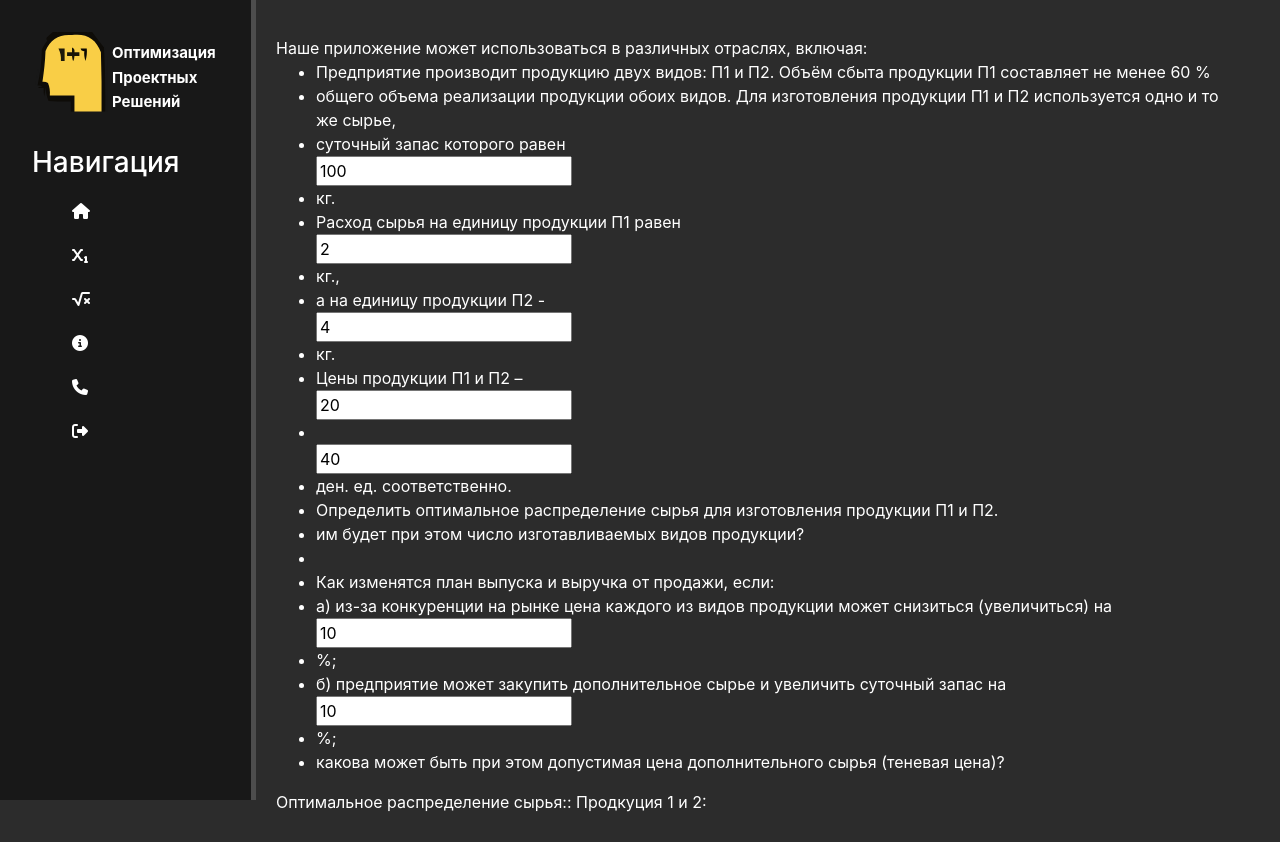
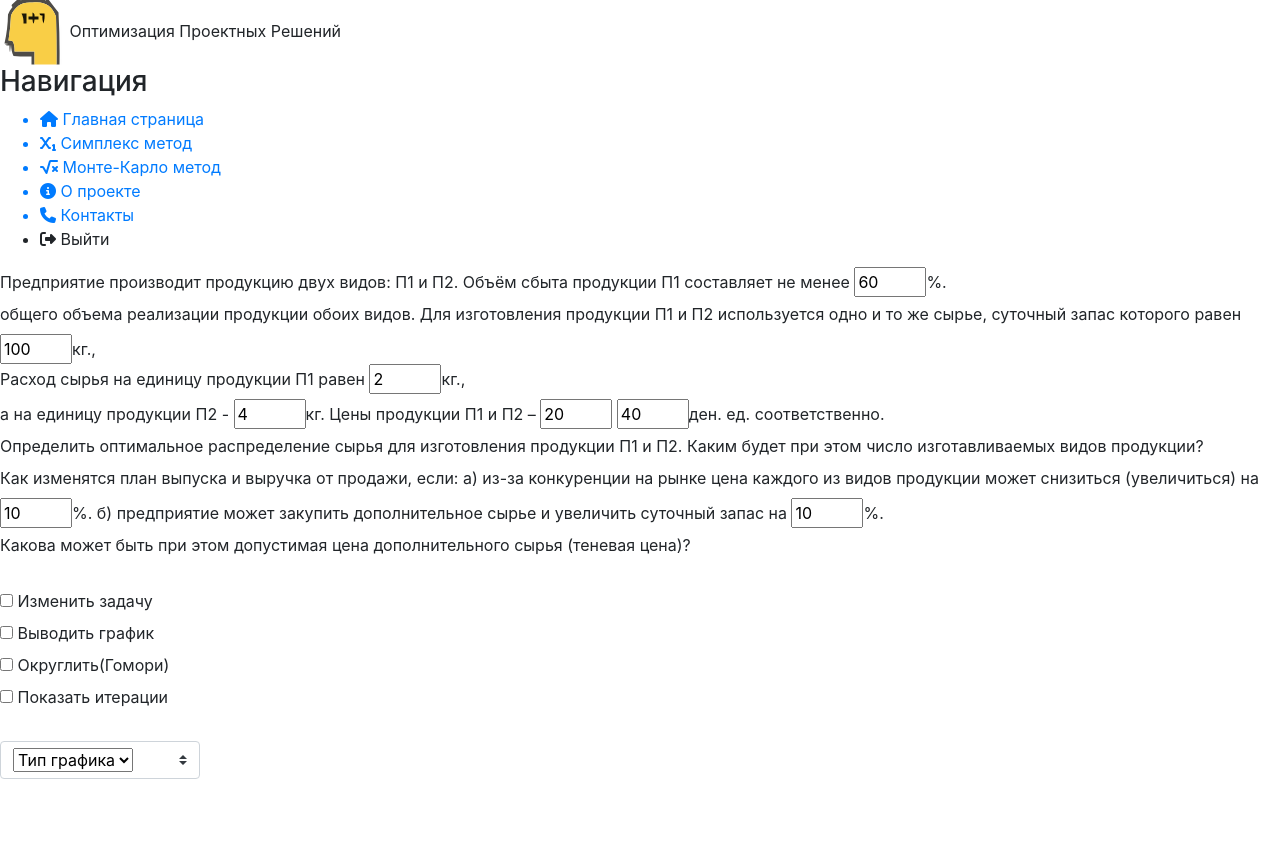
Before and after one commit to Sadochok-BISEC/OPS-web-app, a Django app: page /ops_products/simplex/ in a window 1280 px wide. After the commit the page ends 779 px from the top, so only its background shows below. Run offline with Django 3.2, Linux system fonts and the light colour scheme; some libraries are stand-ins or nearby versions.

Commit message:
Update sol_layout.html

```diff
--- a/ilya_web-app/ops_products/solutions/templates/solutions/sol_layout.html
+++ b/ilya_web-app/ops_products/solutions/templates/solutions/sol_layout.html
@@ -10,9 +10,10 @@
     <link rel="stylesheet" href="https://stackpath.bootstrapcdn.com/bootstrap/4.5.2/css/bootstrap.min.css">
     <link rel="stylesheet" href="https://cdn.jsdelivr.net/npm/bootstrap-icons@1.3.0/font/bootstrap-icons.css">
     <link rel="stylesheet" href="https://use.fontawesome.com/releases/v5.8.2/css/all.css">
-    <link rel="stylesheet" href="{% static 'main/css/contacts.css' %}">
-    <link rel="stylesheet" href="{% static 'main/css/main.css' %}">
+    <link rel="stylesheet" href="{% static 'solutions/css/solution_page.css' %}">
     <script src="https://kit.fontawesome.com/e7c78025cc.js" crossorigin="anonymous"></script>
+    <script src="https://cdn.plot.ly/plotly-latest.min.js"></script>
+
 </head>
 <body>
     <aside>
@@ -20,12 +21,12 @@
         <span class="fanLogo">Оптимизация  Проектных  Решений</span>
         <h3>Навигация</h3>
         <ul>
-            <a href="{% url 'home' %}"><li><i class="fa-solid fa-house"></i> {{obj_tab_titles.main_page}}</li></a>
-            <a href=""><li><i class="fa-solid fa-subscript"></i> {{obj_tab_titles.simplex_page}}</li></a>
-            <a href=""><li><i class="fa-solid fa-square-root-variable"></i> {{obj_tab_titles.monte_page}}</li></a>
-            <a href="{% url 'about' %}"><li><i class="fa-solid fa-circle-info"></i> {{obj_tab_titles.about_page}}</li></a>
-            <a href="{% url 'contacts' %}"><li><i class="fa-solid fa-phone"></i> {{obj_tab_titles.contacts_page}}</li></a>
-            <a onclick="location.href='{% url 'logout' %}?next=/ops_products/empty_home'"><li><i class="fa-solid fa-right-from-bracket"></i> {{obj_tab_titles.exit_page}}</li></a>
+            <a href="{% url 'home' %}"><li><i class="fa-solid fa-house"></i> Главная страница</li></a>
+            <a href="{% url 'simplex' %}"><li><i class="fa-solid fa-subscript"></i> Симплекс метод</li></a>
+            <a href="{% url 'monte_karlo' %}"><li><i class="fa-solid fa-square-root-variable"></i> Монте-Карло метод</li></a>
+            <a href="{% url 'about' %}"><li><i class="fa-solid fa-circle-info"></i> О проекте</li></a>
+            <a href="{% url 'contacts' %}"><li><i class="fa-solid fa-phone"></i> Контакты</li></a>
+            <a onclick="location.href='{% url 'logout' %}?next=/ops_products/empty_home'"><li><i class="fa-solid fa-right-from-bracket"></i> Выйти</li></a>
         </ul>
          <style>
           a {
@@ -34,59 +35,58 @@
         </style>
     </aside>
     <main>
-        <div class="contact_information">
-        <h1>{{obj_titles.about}}</h1>
-        <p1>{{obj_contacts_info.txt_message}}</p1>
-        <p></p>
-        <p1>Наше приложение может использоваться в различных отраслях, включая:</p1>
-        <ul>
-            <a><li>Предприятие производит продукцию двух видов: П1 и П2. Объём сбыта продукции П1 составляет не менее 60 %</li></a>
-            <a><li>общего объема реализации продукции обоих видов. Для изготовления продукции П1 и П2 используется одно и то же сырье,</li></a>
-            <a><li>суточный запас которого равен </li></a>
-                <form>
-                    <input type="text" id="txt_daily_supply" name="txt_daily_supply" value="100"><br>
-                </form>
-            <a><li>кг. </li></a>
-            <a><li>Расход сырья на единицу продукции П1 равен </li></a>
-                <form>
-                    <input type="text" id="txt_material_consumption_1" name="txt_material_consumption_1" value="2"><br>
-                </form>
-            <a><li>кг., </li></a>
-            <a><li>а на единицу продукции П2 - </li></a>
-                <form>
-                    <input type="text" id="txt_material_consumption_2" name="txt_material_consumption_2" value="4"><br>
-                </form>
-            <a><li>кг. </li></a>
-            <a><li>Цены продукции П1 и П2 – </li></a>
-                <form>
-                    <input type="text" id="txt_product_prices_1" name="txt_product_prices_1" value="20"><a><li> </li></a>
-                    <input type="text" id="txt_product_prices_2" name="txt_product_prices_2" value="40"><br>
-                </form>
-            <a><li>ден. ед. соответственно. </li></a>
-            <a><li>Определить оптимальное распределение сырья для изготовления продукции П1 и П2.</li></a>
-            <a><li>им будет при этом число изготавливаемых видов продукции?</li></a>
-            <a><li></li></a>
-            <a><li>Как изменятся план выпуска и выручка от продажи, если:</li></a>
-            <a><li>а) из-за конкуренции на рынке цена каждого из видов продукции может снизиться (увеличиться) на </li></a>
-                <form>
-                    <input type="text" id="txt_condition_a" name="txt_condition_a" value="10"><br>
-                </form>
-            <a><li>%; </li></a>
-            <a><li>б) предприятие может закупить дополнительное сырье и увеличить суточный запас на </li></a>
-                <form>
-                    <input type="text" id="txt_condition_b" name="txt_condition_b" value="10"><br>
-                </form>
-            <a><li>%; </li></a>
-            <a><li>какова может быть при этом допустимая цена дополнительного сырья (теневая цена)?</li></a>
-    </ul>
-            <form>
-                <label>Оптимальное распределение сырья::</label>
-                <label>Продкуция 1 и 2:</label>
-            </form>
-    </div>
+        <div class="task">
+             <!-- Task description -->
+            <label>Предприятие производит продукцию двух видов: П1 и П2. Объём сбыта продукции П1 составляет не менее</label>
+            <input type="text" id="txt_products_sales_volume" name="txt_products_sales_volume" value="60" size="2">%.</input>
+            <label>общего объема реализации продукции обоих видов.</label>
+            <label>Для изготовления продукции П1 и П2 используется одно и то же сырье, суточный запас которого равен</label>
+            <input type="text" id="txt_daily_supply" name="txt_daily_supply" value="100" size="2">кг.,</input><br>
+            <label>Расход сырья на единицу продукции П1 равен</label>
+            <input type="text" id="txt_material_consumption_1" name="txt_material_consumption_1" value="2" size="2">кг.,</input>
+                <br>
+            <label>а на единицу продукции П2 - </label>
+            <input type="text" id="txt_material_consumption_2" name="txt_material_consumption_2" value="4" size="2">кг.</input>
+            <label>Цены продукции П1 и П2 – </label>
+            <input type="text" id="txt_product_prices_1" name="txt_product_prices_1" value="20" size="2">
+            <input type="text" id="txt_product_prices_2" name="txt_product_prices_2" value="40" size="2">ден. ед. соответственно.</input>
+            <label>Определить оптимальное распределение сырья для изготовления продукции П1 и П2.</label>
+            <label>Каким будет при этом число изготавливаемых видов продукции?</label>
+            <label>Как изменятся план выпуска и выручка от продажи, если:</label>
+
+            <label>a) из-за конкуренции на рынке цена каждого из видов продукции может снизиться (увеличиться) на</label>
+            <input type="text" id="txt_condition_a" name="txt_condition_a" value="10" size="2">%.</input>
+            <label>б) предприятие может закупить дополнительное сырье и увеличить суточный запас на</label>
+            <input type="text" id="txt_condition_b" name="txt_condition_b" value="10" size="2">%.</input>
+            <label>Какова может быть при этом допустимая цена дополнительного сырья (теневая цена)?</label>
+            <br><br>
+
+             <!-- Controls -->
+            <input type="checkbox" class="custom-checkbox" id="check_edit_task" name="check_edit_task" value="Изменить задачу">
+                <label for="check_edit_task"> Изменить задачу</label><br>
+            <input type="checkbox" class="custom-checkbox" id="check_show_graph" name="check_show_graph" value="Выводить график">
+                <label for="check_show_graph">Выводить график</label><br>
+            <input type="checkbox" class="custom-checkbox" id="check_gomory" name="check_gomory" value="Округлить(Гомори)">
+                <label for="check_gomory"> Округлить(Гомори)</label><br>
+            <input type="checkbox" class="custom-checkbox" id="check_show_iterations" name="check_show_iterations" value="Показать итерации">
+                <label for="check_show_iterations"> Показать итерации</label><br><br>
+
+
+            <div class="custom-select" style="width:200px;">
+                <select>
+                    <option value="0">Тип графика</option>
+                    <option value="1">3d</option>
+                    <option value="2">2d</option>
+                </select>
+            </div>
+
+            <script src="{% static 'solutions/js/cmb_graphics.js' %}"></script>
+        </div>
+
         {% block content %}
 
         {% endblock %}
+
     </main>
 </body>
 </html>
```
